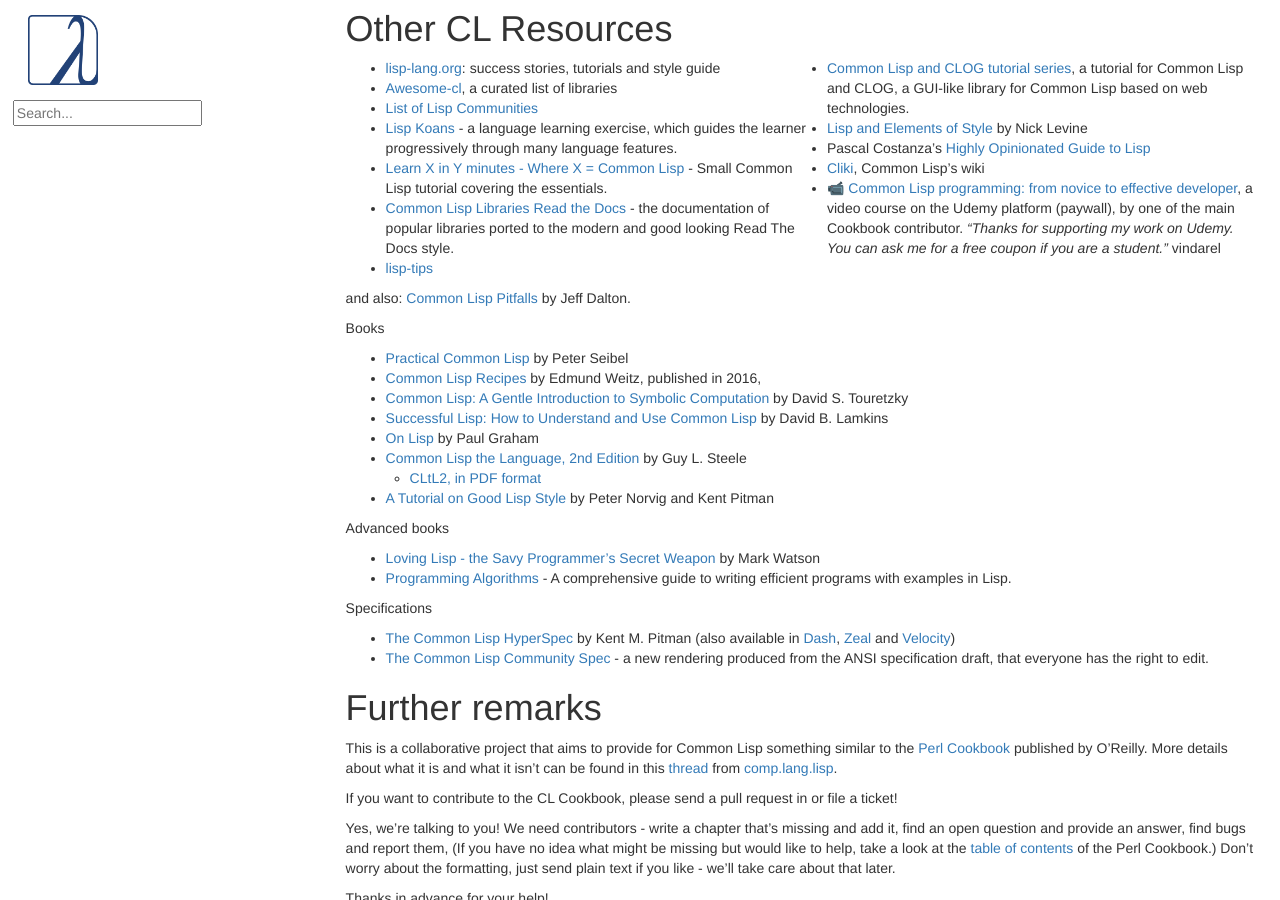
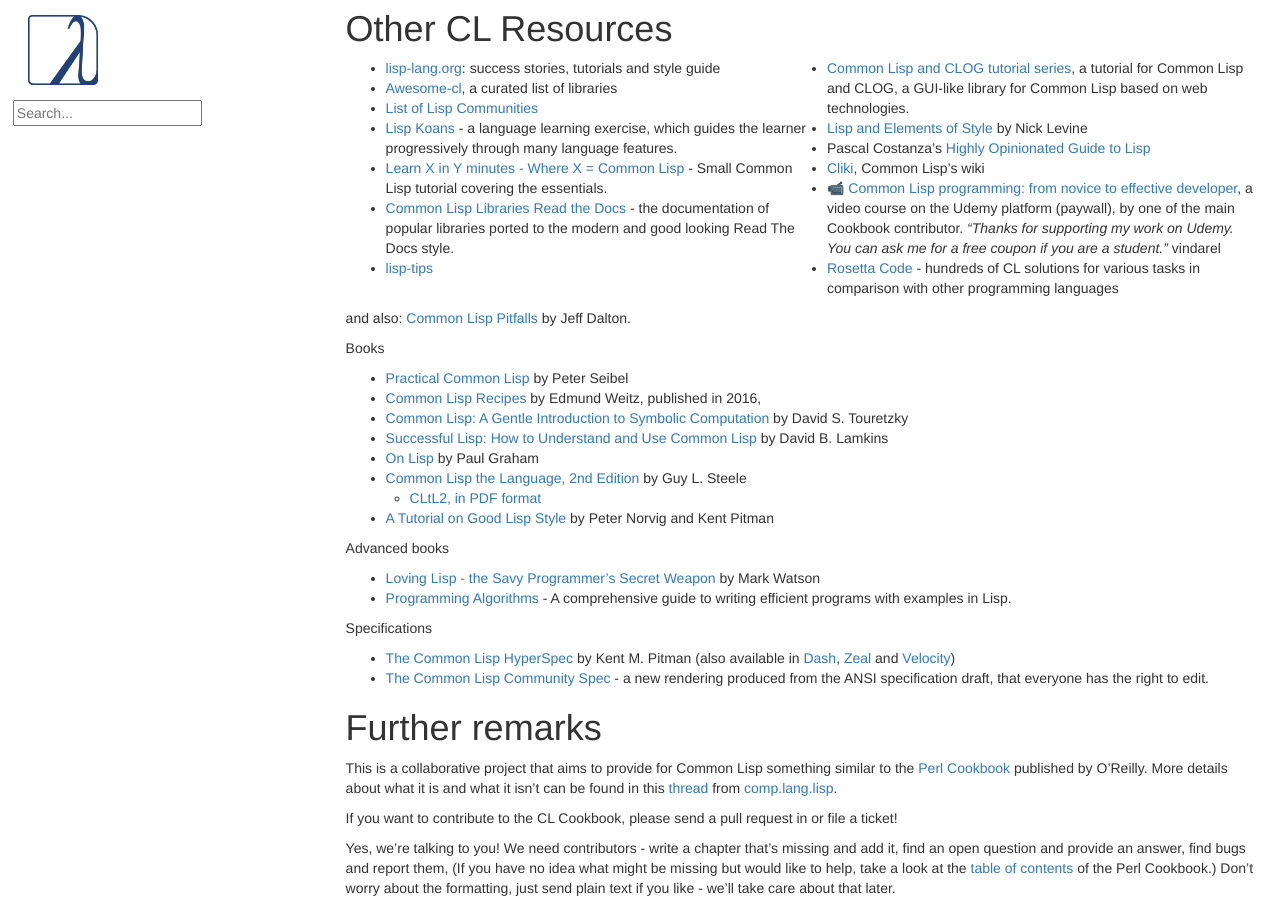
Before and after one commit to LispCookbook/cl-cookbook, a Jekyll site: the page built from index.md, in a window 1280 px wide and 900 px high, scrolled down 1629 px. Built offline with Jekyll 4.4.1, drawn with Linux system fonts in a browser that asks for light colours.

Commit message:
Add reference to Rosetta Code resource

```diff
--- a/index.md
+++ b/index.md
@@ -124,6 +124,7 @@
 * Pascal Costanza's [Highly Opinionated Guide to Lisp](http://www.p-cos.net/lisp/guide.html)
 * [Cliki](http://www.cliki.net/), Common Lisp's wiki
 * 📹 [Common Lisp programming: from novice to effective developer](https://www.udemy.com/course/common-lisp-programming/?referralCode=2F3D698BBC4326F94358), a video course on the Udemy platform (paywall), by one of the main Cookbook contributor. *"Thanks for supporting my work on Udemy. You can ask me for a free coupon if you are a student."* vindarel
+* [Rosetta Code](https://rosettacode.org/wiki/Category:Common_Lisp) - hundreds of CL solutions for various tasks in comparison with other programming languages
 
 and also: [Common Lisp Pitfalls](https://github.com/LispCookbook/cl-cookbook/issues/479) by Jeff Dalton.
 
```
